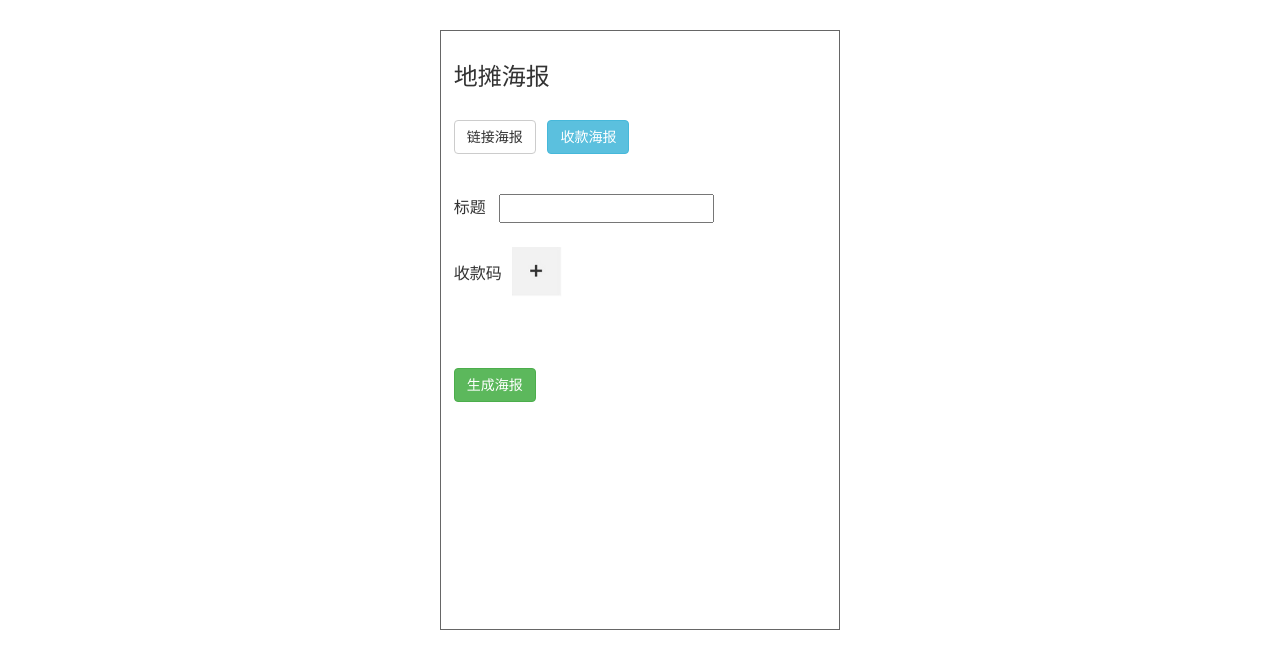
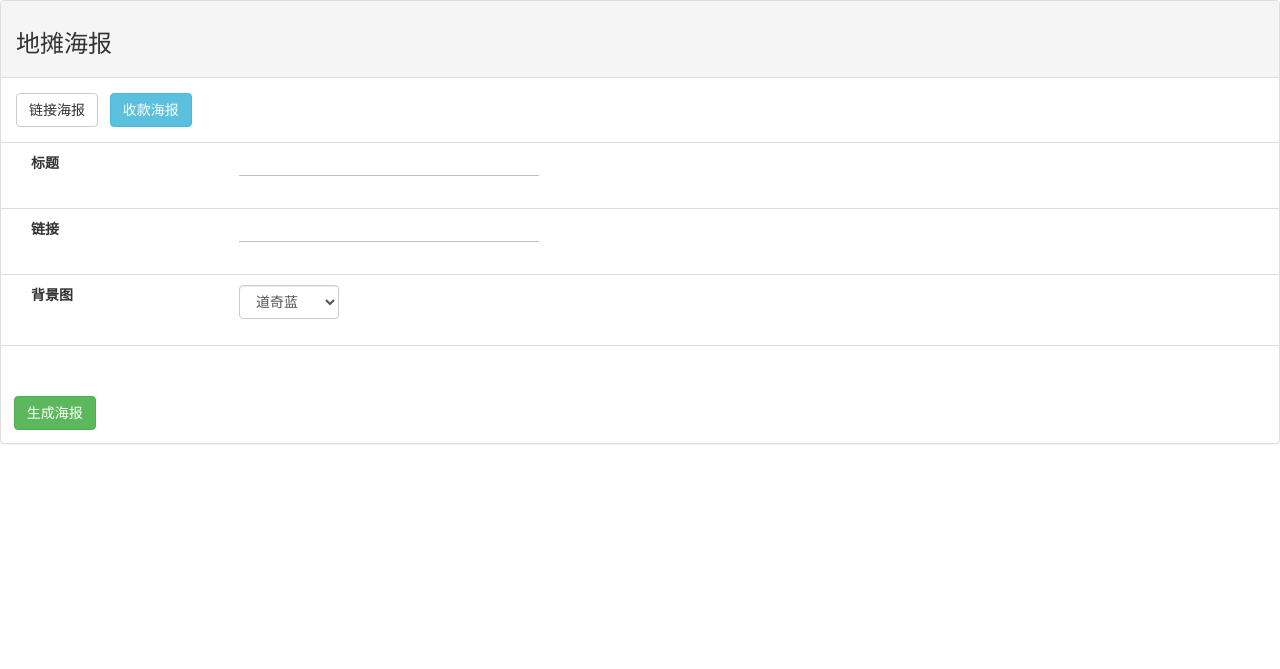
Before and after one commit to xyq946692052/streetpic, a Django app: page / in a window 1280 px wide. Shown: the top 669 px of the page. Run offline with Django 3.2, Linux system fonts and the light colour scheme; some libraries are stand-ins or nearby versions.

Commit message:
fix index.html

```diff
--- a/streetpic/settings.py
+++ b/streetpic/settings.py
@@ -25,7 +25,7 @@ SECRET_KEY = 's1aj@3k)h$jms=5_%8$=v_kq4k-si8yhaityhh79s+ob8qr&!o'
 # SECURITY WARNING: don't run with debug turned on in production!
 DEBUG = True
 
-ALLOWED_HOSTS = ['14.29.212.207']
+ALLOWED_HOSTS = ['*']
 
 
 # Application definition
--- a/templates/index.html
+++ b/templates/index.html
@@ -1,5 +1,4 @@
 <!DOCTYPE html>
-{% load staticfiles %}
 <html lang="en">
 <head>
     <meta charset="UTF-8">
@@ -7,16 +6,12 @@
     <link rel="stylesheet" href="https://cdn.staticfile.org/twitter-bootstrap/3.3.7/css/bootstrap.min.css">
 	<script src="https://cdn.staticfile.org/jquery/2.1.1/jquery.min.js"></script>
 	<script src="https://cdn.staticfile.org/twitter-bootstrap/3.3.7/js/bootstrap.min.js"></script>
+
     <style>
-        .content{
-            width:400px;
-            height: 600px;
-            margin: 30px auto;
-            border:1px solid #666;
-            padding:1%;
-        }
-        .td-name{
-            font-size: 16px;
+        .title-input{
+          width:300px;
+          border:none;
+          border-bottom: #c0c0c0 1px solid;
         }
         .file {
             position: relative;
@@ -40,62 +35,77 @@
         }
     </style>
     <script>
-        function confirm(){
-            $("#pic-form").submit();
+        function view_link(){
+            var qrcode_div = $("#qrcode-div");
+            var link_div = $("#link-div");
+            link_div.css('display','block');
+            qrcode_div.css('display','none');
+
+        }
+
+        function view_qrcode(){
+            var qrcode_div = $("#qrcode-div");
+            var link_div = $("#link-div");
+            link_div.css('display','none');
+            qrcode_div.css('display','block');
+
         }
     </script>
 </head>
 <body>
-    <div class="content">
-        <table>
-            <tr>
-                <td><h3>地摊海报</h3></td>
-            </tr>
-            <tr><td> &nbsp;</td></tr>
-            <tr>
-                <td>
-                    <button type="button" class="btn btn-default">链接海报</button>&nbsp;&nbsp;
-                    <button type="button" class="btn btn-info">收款海报</button>
-                </td>
-            </tr>
-              <tr><td> &nbsp; </td></tr>
-            <tr><td> &nbsp; </td></tr>
-            <tr>
-                <td>
-                    <form id="pic-form" class="form-horizontal" role="form" action="generate_pic", method="post"
-                          enctype="multipart/form-data">
-                        {% csrf_token%}
-                          <table>
-                            <tr>
-                                <td class="td-name">标题 &nbsp;&nbsp;<input type="text"  name="title"></td>
-                            </tr>
-                            <tr><td> &nbsp;</td></tr>
-                            <tr>
-                                <td class="td-name">
-                                    <div style="float:left; padding-top:20px;">
-                                        <span>收款码</span>
-                                    </div>
-                                    <div>
-                                    <a href="javascript:;" class="file"><img src="/static/img/ss.png" width="50px">
-                                        <input type="file" name="code_img">
-                                    </a>
-                                    </div>
-                                </td>
-                            </tr>
-                        </table>
-                    </form>
-                </td>
-            </tr>
-            <tr><td> &nbsp; </td></tr>
-            <tr><td> &nbsp; </td></tr>
-            <tr><td> &nbsp; </td></tr>
-            <tr>
-                <td style="align:center;">
-                    <button type="button" class="btn btn-success" onclick="confirm();">生成海报</button>
-                </td>
-            </tr>
-        </table>
+     <div class="panel panel-default">
+    <div class="panel-heading">
+        <h3>地摊海报</h3>
+    </div>
+    <div class="panel-body">
+        <button type="button" class="btn btn-default" onclick="view_link();">链接海报</button>&nbsp;&nbsp;
+        <button type="button" class="btn btn-info" onclick="view_qrcode();">收款海报</button>
+    </div>
 
-    </div>
+    <ul class="list-group">
+        <li class="list-group-item">
+            <div class="form-group" style="height: 30px;">
+                <label for="lastname" class="col-sm-2 control-label">标题</label>
+                <div class="col-sm-10">
+                    <input type="text" class="title-input">
+                </div>
+            </div>
+        </li>
+        <li class="list-group-item">
+            <div class="form-group" style="height: 30px;" id="link-div">
+                <label for="lastname" class="col-sm-2 control-label">链接</label>
+                <div class="col-sm-10">
+                    <input type="text" class="title-input">
+                </div>
+            </div>
+            <div class="form-group" style="height: 30px; display:none;" id="qrcode-div">
+                <label for="lastname" class="col-sm-2 control-label">收款码</label>
+                <div class="col-sm-10">
+                        <input type="file" name="code_img">
+                </div>
+            </div>
+        </li>
+
+        <li class="list-group-item">
+            <div style="height:50px;">
+              <label for="lastname" class="col-sm-2 control-label">背景图</label>
+                <div class="col-sm-10">
+
+             <select class="form-control" style="width:100px;">
+                <option style="background-color:#1E90FF;" value="#1E90FF">道奇蓝 </option>
+                <option style="background-color:#708090;" value="#708090">石板灰 </option>
+                <option style="background-color:#008B8B;" value="#008B8B">暗青色 </option>
+                <option style="background-color:#2E8B57" value="#2E8B57">海洋绿 </option>
+                <option style="background-color:#006400" value="#006400">暗绿色 </option>
+            </select>
+                </div>
+            </div>
+        </li>
+
+
+
+    </ul>
+         <button type="button" class="btn btn-success" style="margin-top:50px; margin-left:1%; margin-bottom:1%; ">生成海报</button>
+</div>
 </body>
 </html>
```
Also changed, not shown: mainsite/views.py (+0 -20 lines), templates/index_2.html (added, +101 -0 lines), test.py (added, +88 -0 lines), static/img/daoqiblue.png (added), test.png (added), 1 other file.
